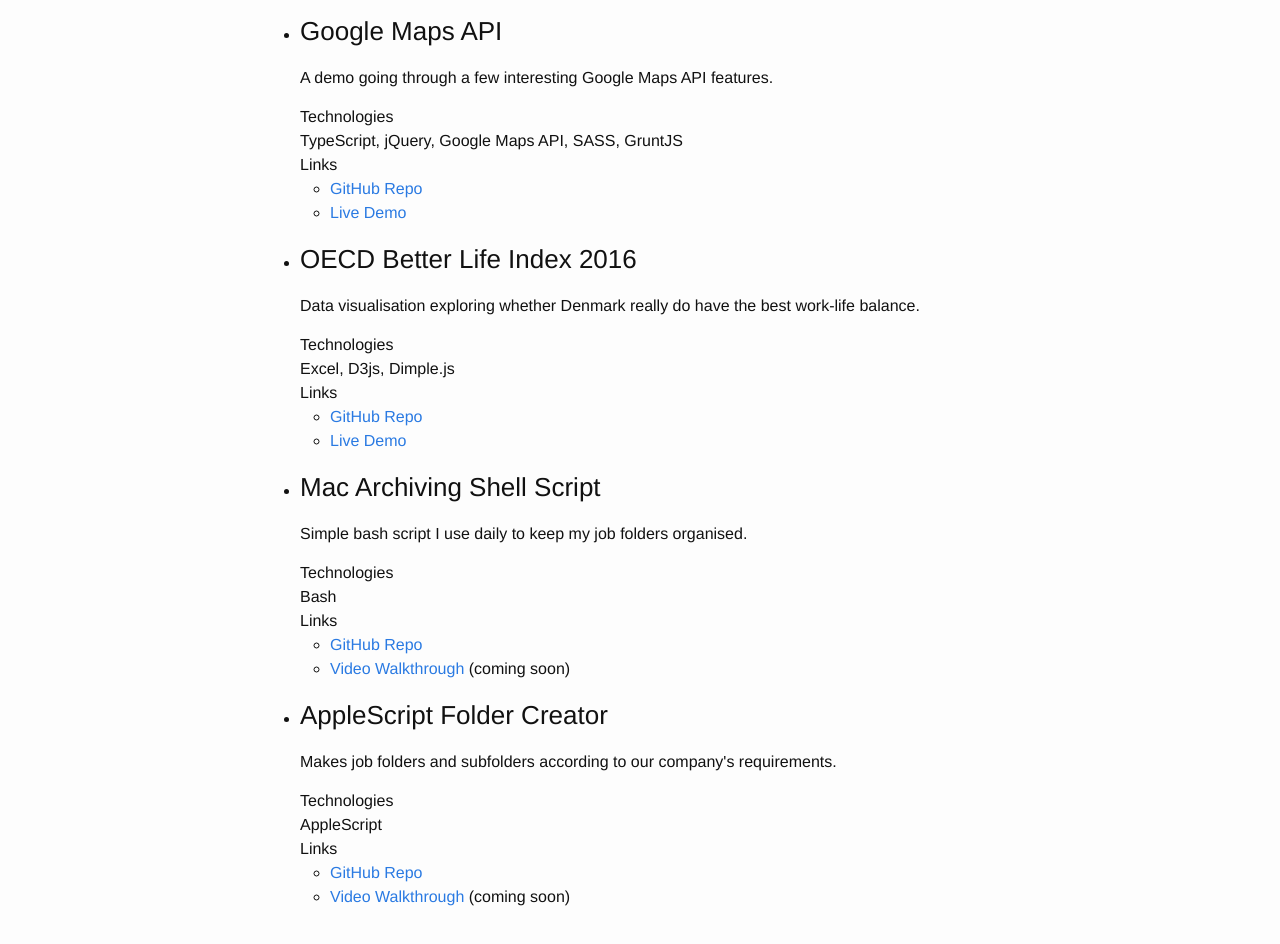
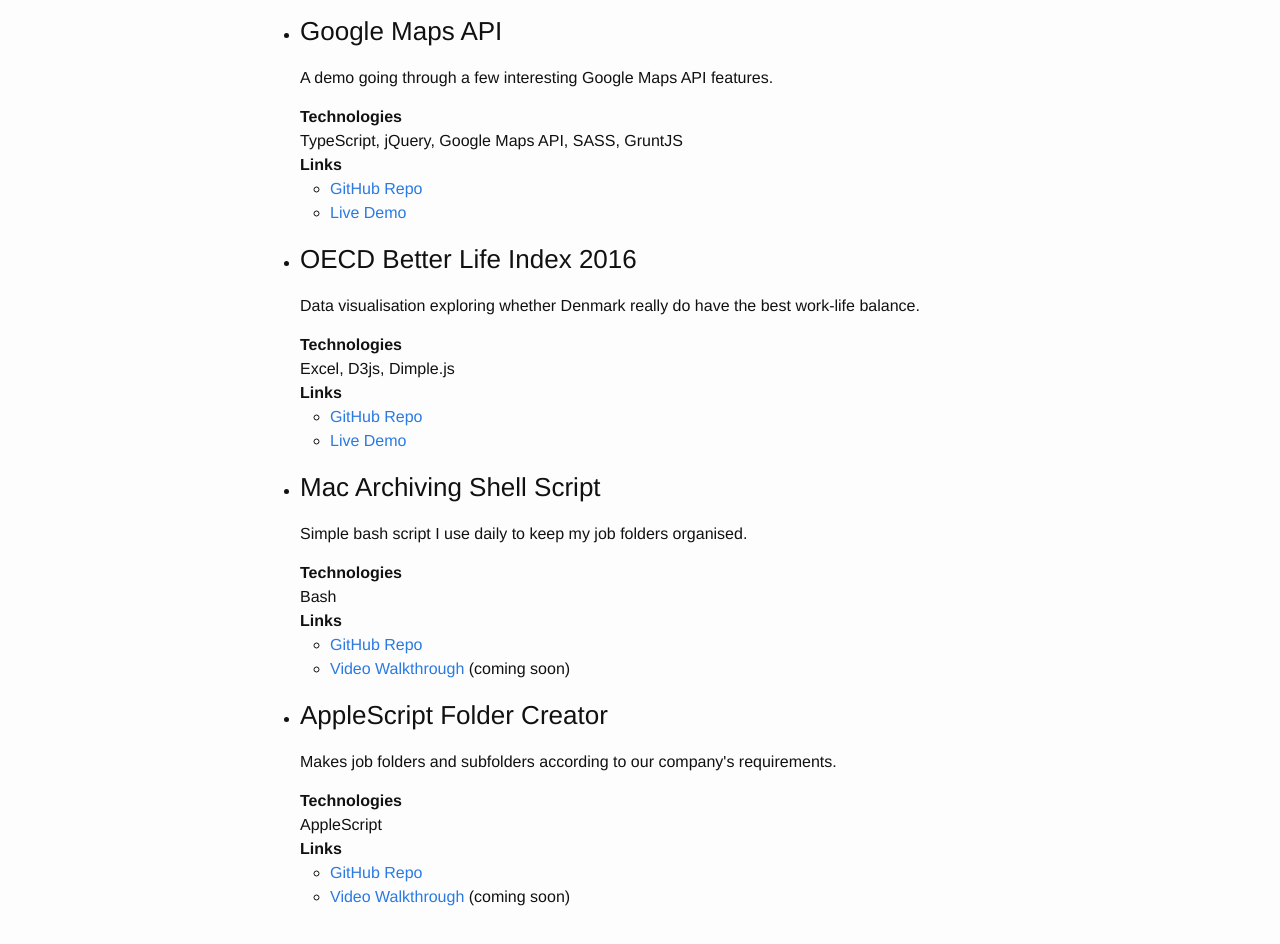
Before and after one commit to michaelmcmullin/michaelmcmullin.github.io, a Jekyll site: the page built from projects.md, in a window 1280 px wide. Shown: the part 152-1096 px from the top of the page. Built offline with Jekyll 4.4.1, drawn with Linux system fonts in a browser that asks for light colours.

Commit message:
Import projects SASS file to main styles

```diff
--- a/css/main.scss
+++ b/css/main.scss
@@ -49,5 +49,6 @@ $on-laptop:        800px;
 @import
         "base",
         "layout",
-        "syntax-highlighting"
+        "syntax-highlighting",
+        "projects"
 ;
```
